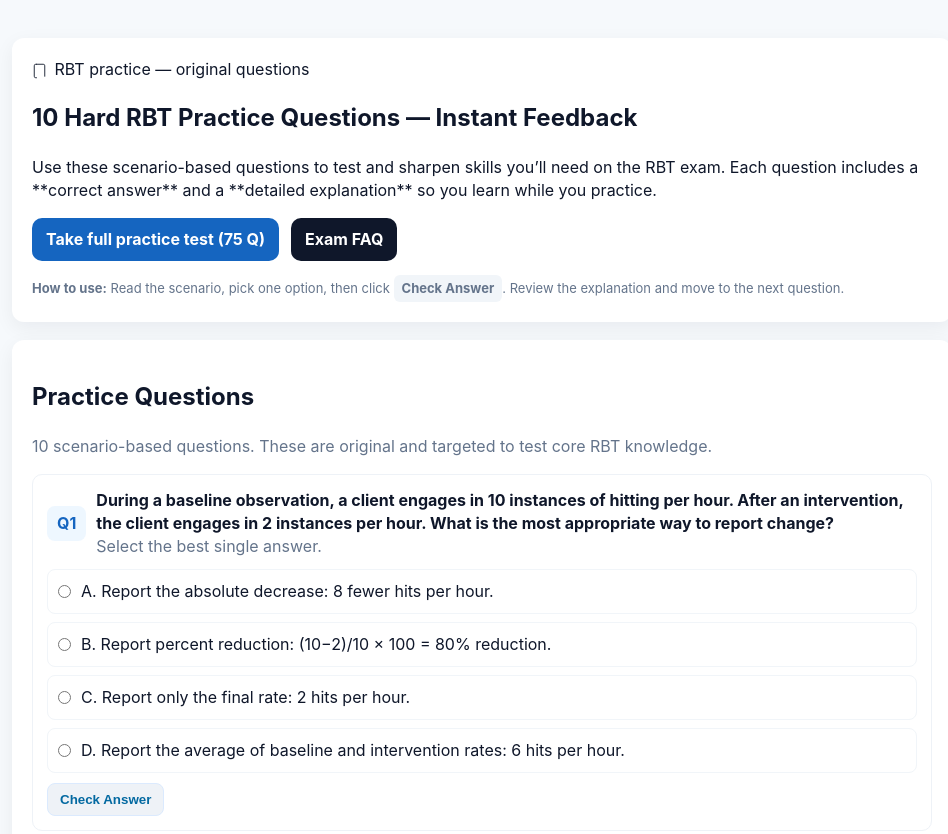
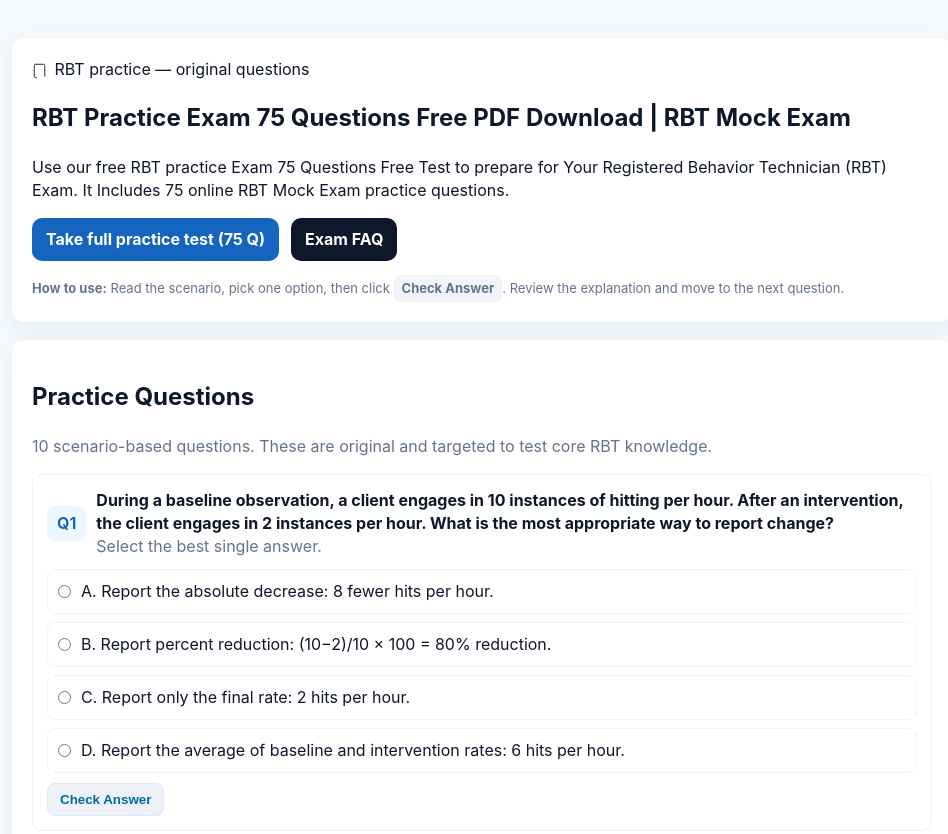
Before and after one commit to rbtpracticeexam75/rbtpracticeexam75.github.io, a plain HTML site: page index.html in a window 1280 px wide. Shown: the top 834 px of the page, without its empty margins (158-1106 px from the left). Drawn offline with Linux system fonts and the light colour scheme.

Commit message:
Update index.html

```diff
--- a/index.html
+++ b/index.html
@@ -4,11 +4,11 @@
 <head>
   <meta charset="utf-8" />
   <meta name="viewport" content="width=device-width,initial-scale=1" />
-  <title>RBT Practice Exam — 10 Hard Practice Questions + FAQ</title>
-  <meta name="description" content="Take 10 original, challenging RBT practice questions with instant feedback and detailed explanations. Mobile-friendly, SEO-optimized, and written for RBT exam prep." />
+  <title>RBT Practice Exam 75 Questions Free PDF Download | RBT Mock Exam</title>
+  <meta name="description" content="Use our free RBT practice Exam 75 Questions Free Test to prepare for Your Registered Behavior Technician (RBT) Exam. It Includes 75 online RBT Mock Exam practice questions." />
   <link rel="canonical" href="https://rbtpracticeexam75.github.io/" />
-  <meta property="og:title" content="RBT Practice Exam — 10 Hard Practice Questions" />
-  <meta property="og:description" content="Original RBT practice questions with explanations. Improve your skills with scenario-based items and accessible feedback." />
+  <meta property="og:title" content="RBT Practice Exam 75 Questions Free PDF Download | RBT Mock Exam" />
+  <meta property="og:description" content="Use our free RBT practice Exam 75 Questions Free Test to prepare for Your Registered Behavior Technician (RBT) Exam. It Includes 75 online RBT Mock Exam practice questions." />
   <meta property="og:type" content="website" />
   <meta property="og:url" content="https://rbtpracticeexam75.github.io/" />
   <meta name="twitter:card" content="summary_large_image" />
@@ -70,8 +70,8 @@
         RBT practice — original questions
       </div>
 
-      <h1 id="page-title">10 Hard RBT Practice Questions — Instant Feedback</h1>
-      <p>Use these scenario-based questions to test and sharpen skills you’ll need on the RBT exam. Each question includes a **correct answer** and a **detailed explanation** so you learn while you practice.</p>
+      <h1 id="page-title">RBT Practice Exam 75 Questions Free PDF Download | RBT Mock Exam</h1>
+      <p>Use our free RBT practice Exam 75 Questions Free Test to prepare for Your Registered Behavior Technician (RBT) Exam. It Includes 75 online RBT Mock Exam practice questions.</p>
 
       <nav class="top" aria-label="primary actions">
         <a class="cta" href="https://rbtpracticeexam75.com/" target="_blank" rel="noopener">Take full practice test (75 Q)</a>
```
